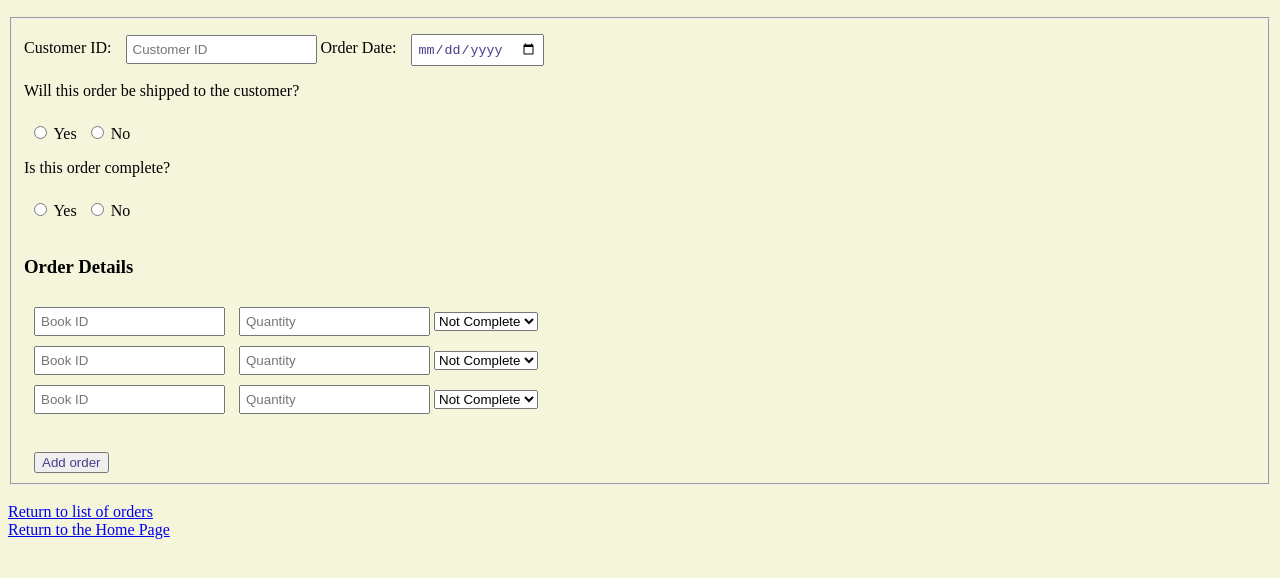
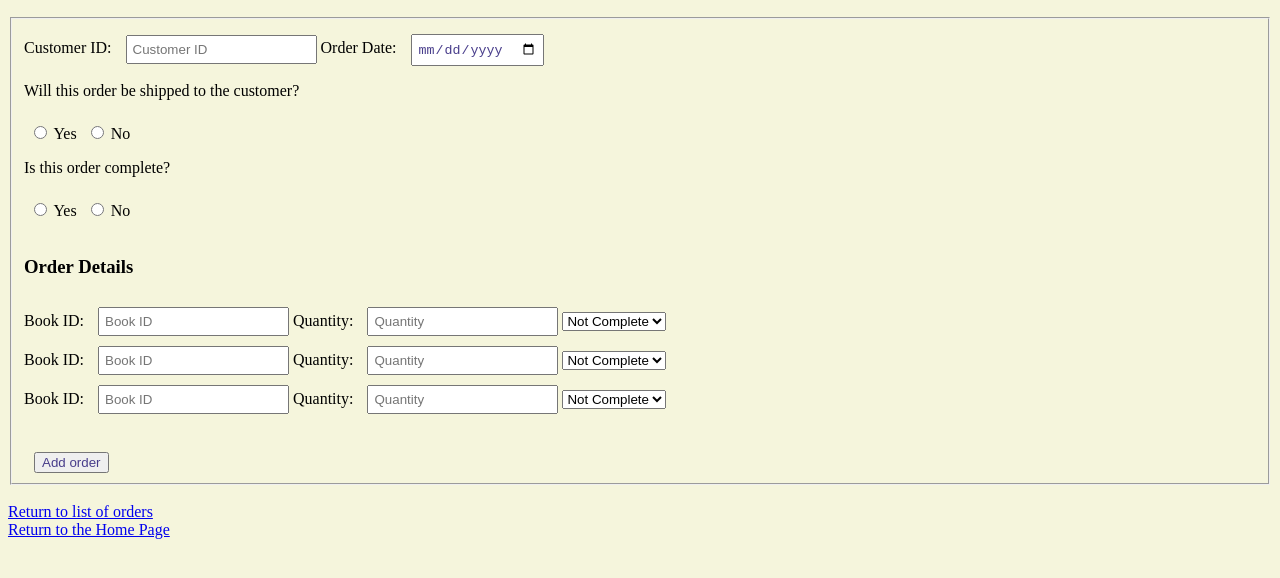
Before and after one commit to alsa475/the-reading-nook, a website: page public/new_order.html in a window 1280 px wide. Shown: the part 110-688 px from the top of the page. Drawn offline with Linux system fonts and the light colour scheme.

Commit message:
add labels to input on new order

```diff
--- a/public/new_order.html
+++ b/public/new_order.html
@@ -34,22 +34,34 @@
 
             <br>
             <h3>Order Details</h3>
+            <label for="book_id">Book ID:</label>
             <input type="number" placeholder="Book ID" />
+
+            <label for="quantity">Quantity:</label>
             <input type="number" placeholder="Quantity" />
+
             <select name="dropdown">
                 <option value="Not Complete" selected>Not Complete</option>
                 <option value="Complete">Complete</option>
             </select>
             <br>
+            <label for="book_id">Book ID:</label>
             <input type="number" placeholder="Book ID" />
+
+            <label for="quantity">Quantity:</label>
             <input type="number" placeholder="Quantity" />
+
             <select name="dropdown">
                 <option value="Not Complete" selected>Not Complete</option>
                 <option value="Complete">Complete</option>
             </select>
             <br>
+            <label for="book_id">Book ID:</label>
             <input type="number" placeholder="Book ID" />
+
+            <label for="quantity">Quantity:</label>
             <input type="number" placeholder="Quantity" />
+
             <select name="dropdown">
                 <option value="Not Complete" selected>Not Complete</option>
                 <option value="Complete">Complete</option>
```
